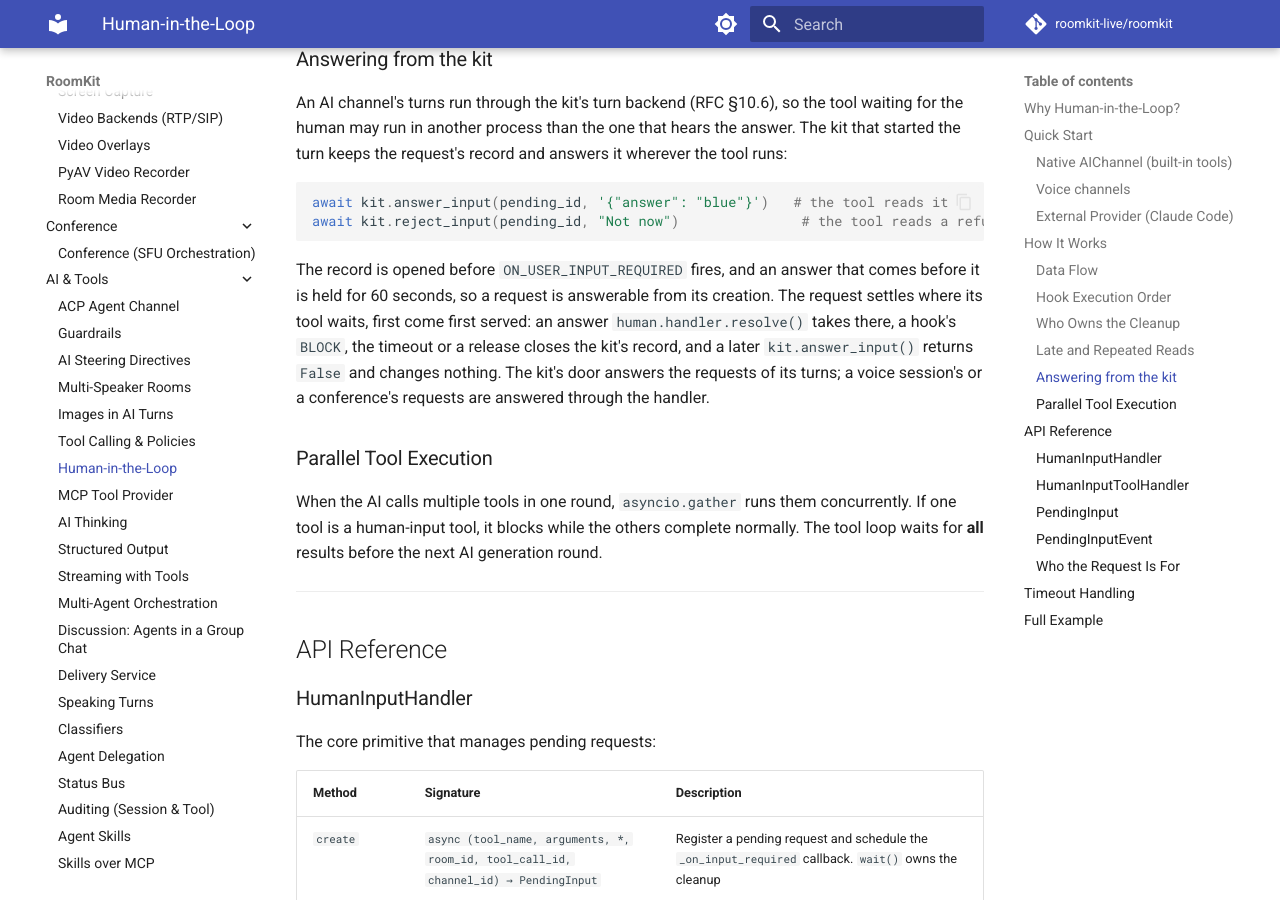
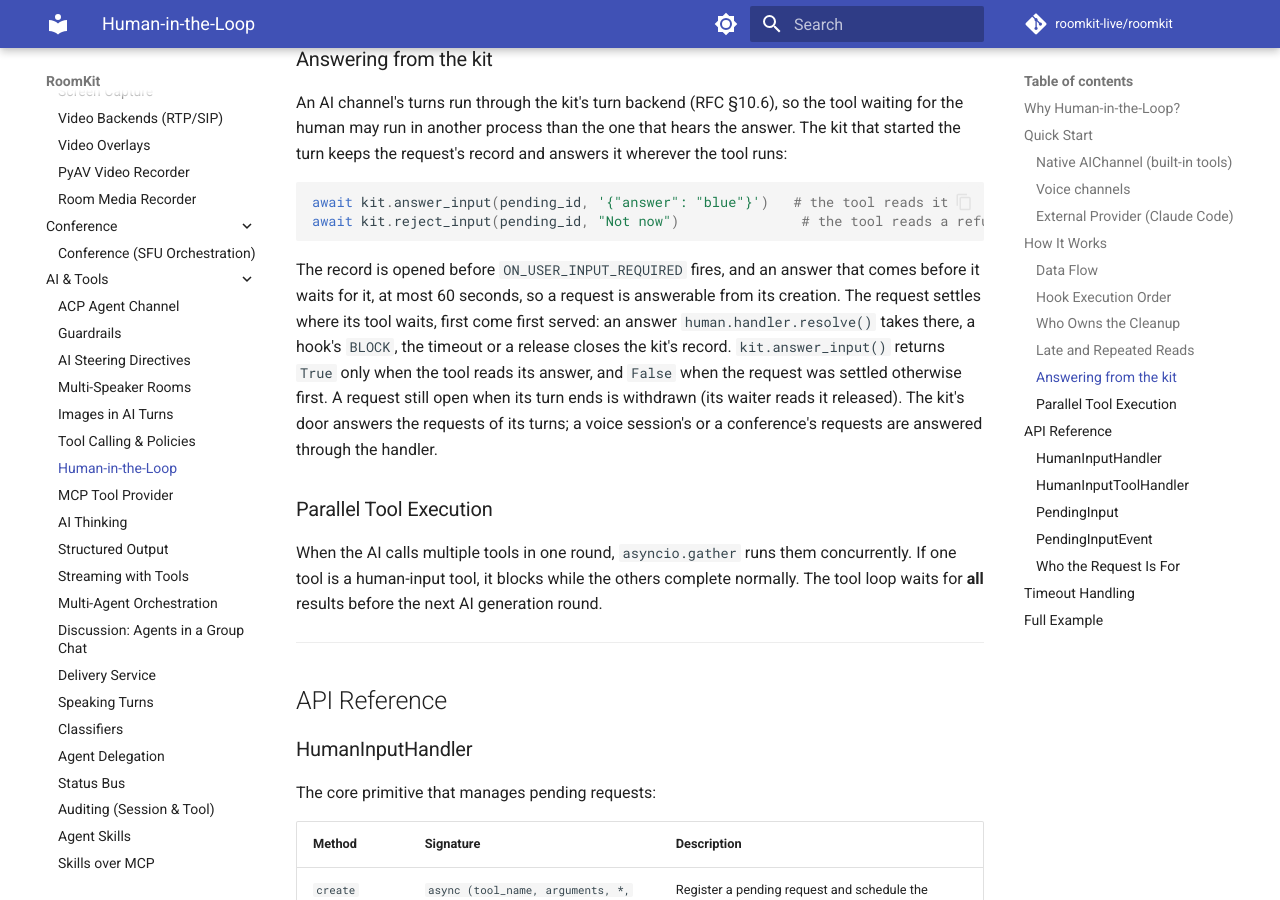
Before and after one commit to roomkit-live/roomkit-docs, an MkDocs documentation site: the page built from docs/guides/human-in-the-loop.md, in a window 1280 px wide and 900 px high, scrolled down 5579 px. Built offline with MkDocs 1.6.1 and Material for MkDocs 9.7.7, drawn with Linux system fonts in a browser that asks for light colours; comment, search, counter and statistics services are not loaded.

Commit message:
docs(human-input): the kit's door says whether the tool read its answer (RMK-811)

````diff
--- a/docs/guides/human-in-the-loop.md
+++ b/docs/guides/human-in-the-loop.md
@@ -239,12 +239,14 @@ await kit.reject_input(pending_id, "Not now")               # the tool reads a r
 ```
 
 The record is opened before `ON_USER_INPUT_REQUIRED` fires, and an answer
-that comes before it is held for 60 seconds, so a request is answerable from
-its creation. The request settles where its tool waits, first come first
-served: an answer `human.handler.resolve()` takes there, a hook's `BLOCK`, the
-timeout or a release closes the kit's record, and a later
-`kit.answer_input()` returns `False` and changes nothing. The kit's door
-answers the requests of its turns; a voice session's or a conference's
+that comes before it waits for it, at most 60 seconds, so a request is
+answerable from its creation. The request settles where its tool waits,
+first come first served: an answer `human.handler.resolve()` takes there, a
+hook's `BLOCK`, the timeout or a release closes the kit's record.
+`kit.answer_input()` returns `True` only when the tool reads its answer, and
+`False` when the request was settled otherwise first. A request still open
+when its turn ends is withdrawn (its waiter reads it released). The kit's
+door answers the requests of its turns; a voice session's or a conference's
 requests are answered through the handler.
 
 ### Parallel Tool Execution
````
